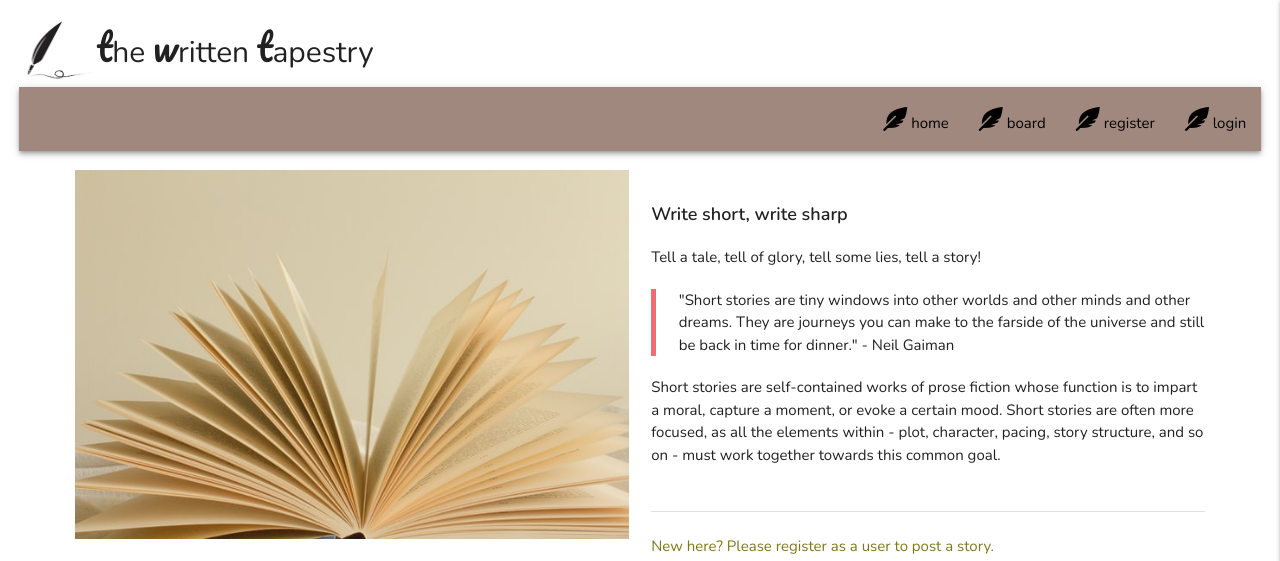
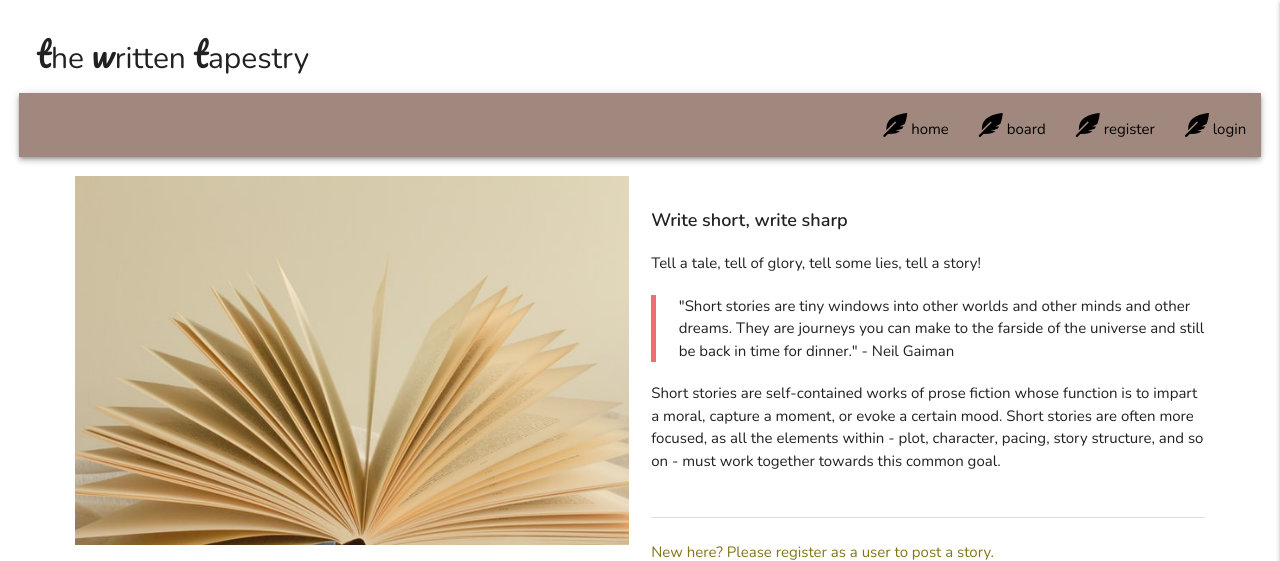
Before and after one commit to finnsterfran/The_Written_Tapestry, a Flask app: page / in a window 1280 px wide. Shown: the top 561 px of the page. Run offline with Flask 2, Linux system fonts and the light colour scheme; some libraries are stand-ins or nearby versions.

Commit message:
remove logo jpeg. adjust placement of logo-brand

```diff
--- a/static/css/style.css
+++ b/static/css/style.css
@@ -17,7 +17,7 @@ a {
 }
 
 a:hover {
-    color: #ff7043;
+    color: #ab47bc;
 }
 
 /* Header */
@@ -25,23 +25,17 @@ header {
     padding: 1.25rem;
 }
 
-.logo-img {
-    height: 4.1rem;
-    width: 5.2rem;
-}
-
-.header-logo {
-    display: inline-flex;
-}
 
 .cursive {
     font-family: 'Pacifico', cursive;
-    font-size: 2.5rem;
+    font-size: 2.3rem;
 }
 
 h1 {
     font-size: 2rem;
     margin: auto;
+    padding: 1.2rem;
+
 }
 
 .status-tag {
@@ -115,6 +109,10 @@ h2 {
     padding: 2rem 0;
 }
 
+.no-story-container {
+    padding: 4rem;
+}
+
 .col-head-title {
     font-size: 1.5rem;
 }
--- a/templates/base.html
+++ b/templates/base.html
@@ -24,7 +24,6 @@
 <!--Website Logo and Title-->
     <header>
         <div class="header-logo">
-            <img class="logo-img" src="{{ url_for('static', filename='logo.jpeg') }}" alt="header logo feather pen">
             <h1><span class="cursive">t</span>he <span class="cursive">w</span>ritten
                 <span class="cursive">t</span>apestry</h1>
         </div>
```
Also changed, not shown: static/logo.jpeg (deleted).
